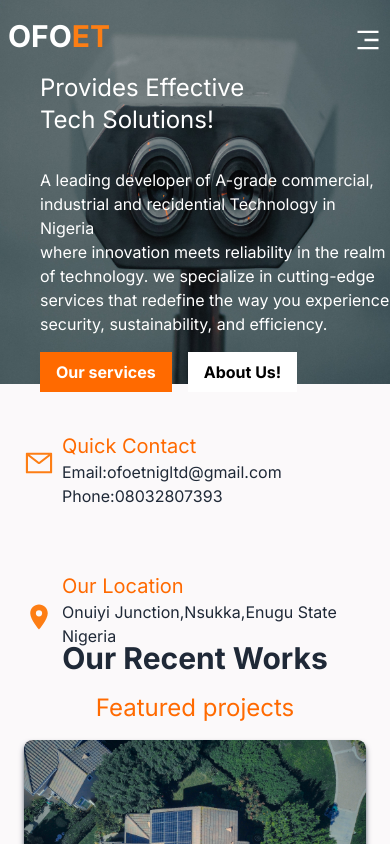
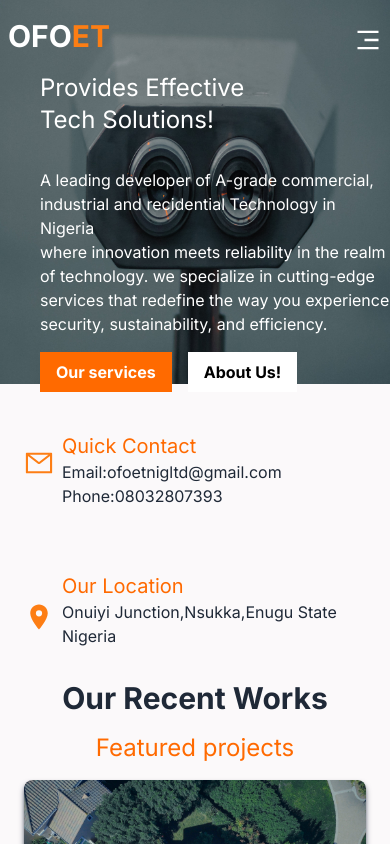
Before and after one commit to Aribobo/ofoet, a Next.js app: page / in a window 390 px wide. Shown: the top 844 px of the page. Built offline with nearby package versions, Linux system fonts and the light colour scheme.

Commit message:
B effect

```diff
--- a/app/components/Latest.jsx
+++ b/app/components/Latest.jsx
@@ -9,7 +9,7 @@ const Latest = () => {
     <div className="w-full h-full">
       <div id="projects" className="w-full h-auto text-center bg-[#fbf9fa]">
 
-        <h2 className="text-center font-bold mb-4 lg:mt-4 md:mt-20 sm:mt-10"> Our Recent Works</h2>
+        <h2 className="text-center font-bold mb-4 mt-10 lg:mt-4 md:mt-20 sm:mt-10"> Our Recent Works</h2>
         <p className="pb-2  mt-2 mb-2 text-2xl  text-[#ff6a00] text-bold ">
           {" "}
            Featured projects
```
